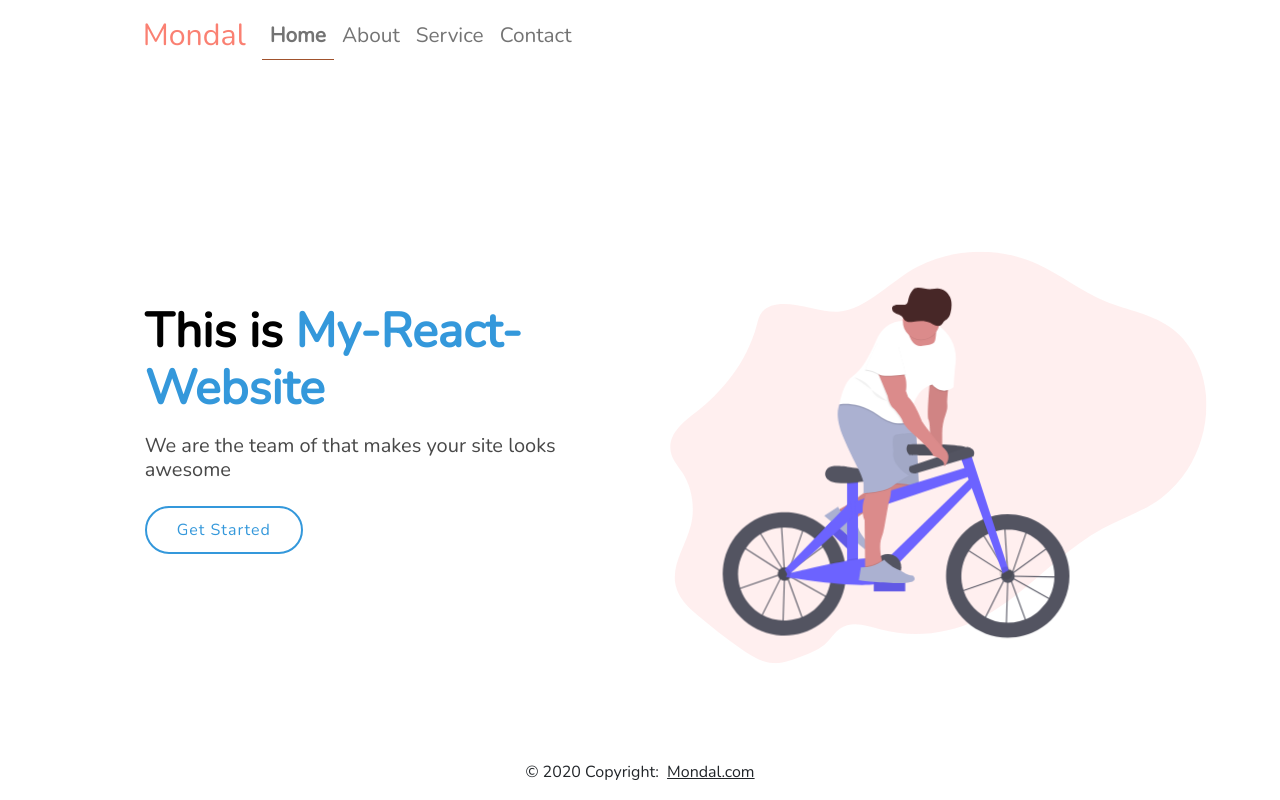
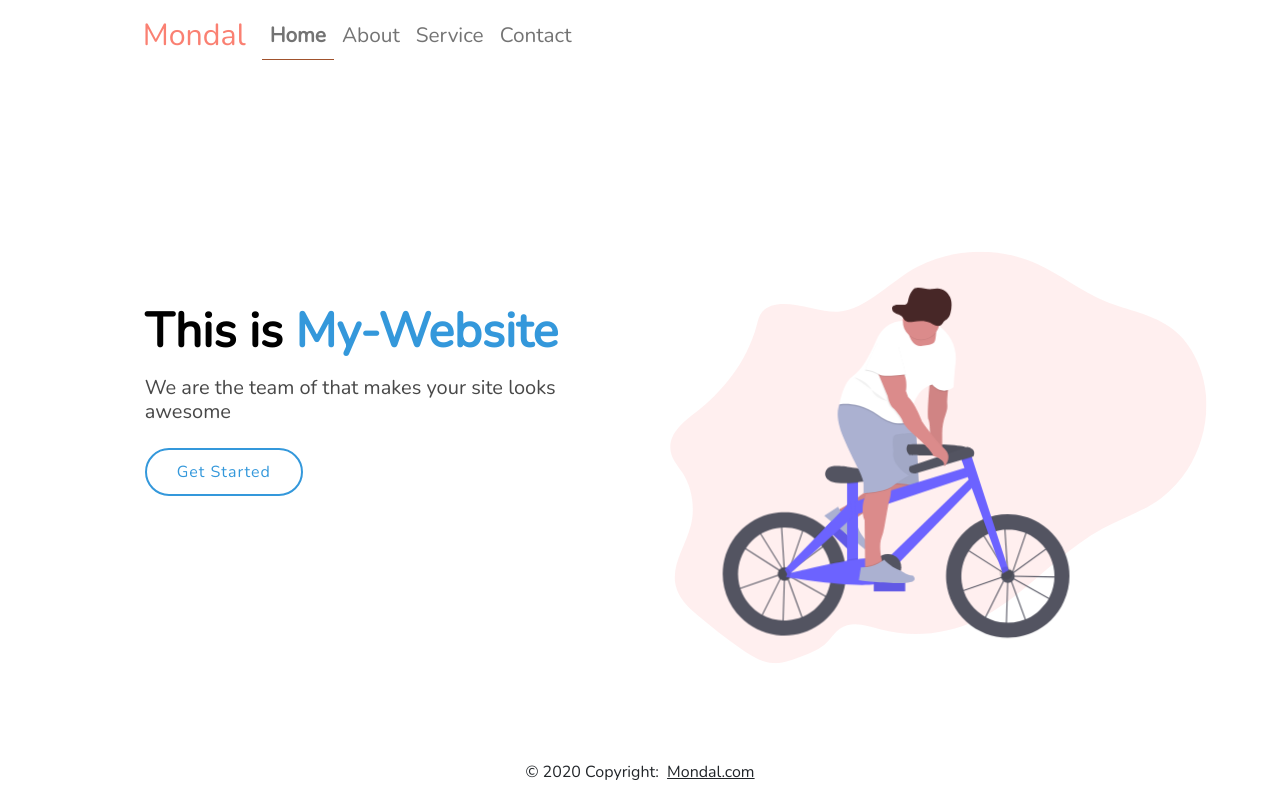
Before and after one commit to DebarshiMondal-06/ReactSite-1, a React (Create React App) app in the folder Frontend/: page / in a window 1280 px wide. Built offline with nearby package versions, Linux system fonts and the light colour scheme.

Commit message:
initial-10

```diff
--- a/Frontend/src/Common.jsx
+++ b/Frontend/src/Common.jsx
@@ -10,7 +10,7 @@ const Common = (props) => {
             <div className="col-10 mx-auto">
               <div className="row mt-4">
                 <div className="firsttag col-md-6 p-5">
-                <h1> This is <strong className="brand-name">My-React-Website</strong></h1>
+                <h1> This is <strong className="brand-name">My-Website</strong></h1>
                   <h2 className="my-3">
                     {props.name}
                   </h2>
--- a/Frontend/src/Navbar.jsx
+++ b/Frontend/src/Navbar.jsx
@@ -2,9 +2,7 @@ import React from "react";
 import { NavLink } from "react-router-dom";
 
 const Navbar = () => {
-  return (
-    <main>
-      <div className="container-fluid nav_bg">
+  return <div className="container-fluid nav_bg">
         <div className="row">
           <div className="col-10 mx-auto">
             <nav className="navbar navbar-expand-lg navbar-light">
@@ -40,8 +38,6 @@ const Navbar = () => {
           </div>
         </div>
       </div>
-    </main>
-  )
 }
 
 export default Navbar;
```
